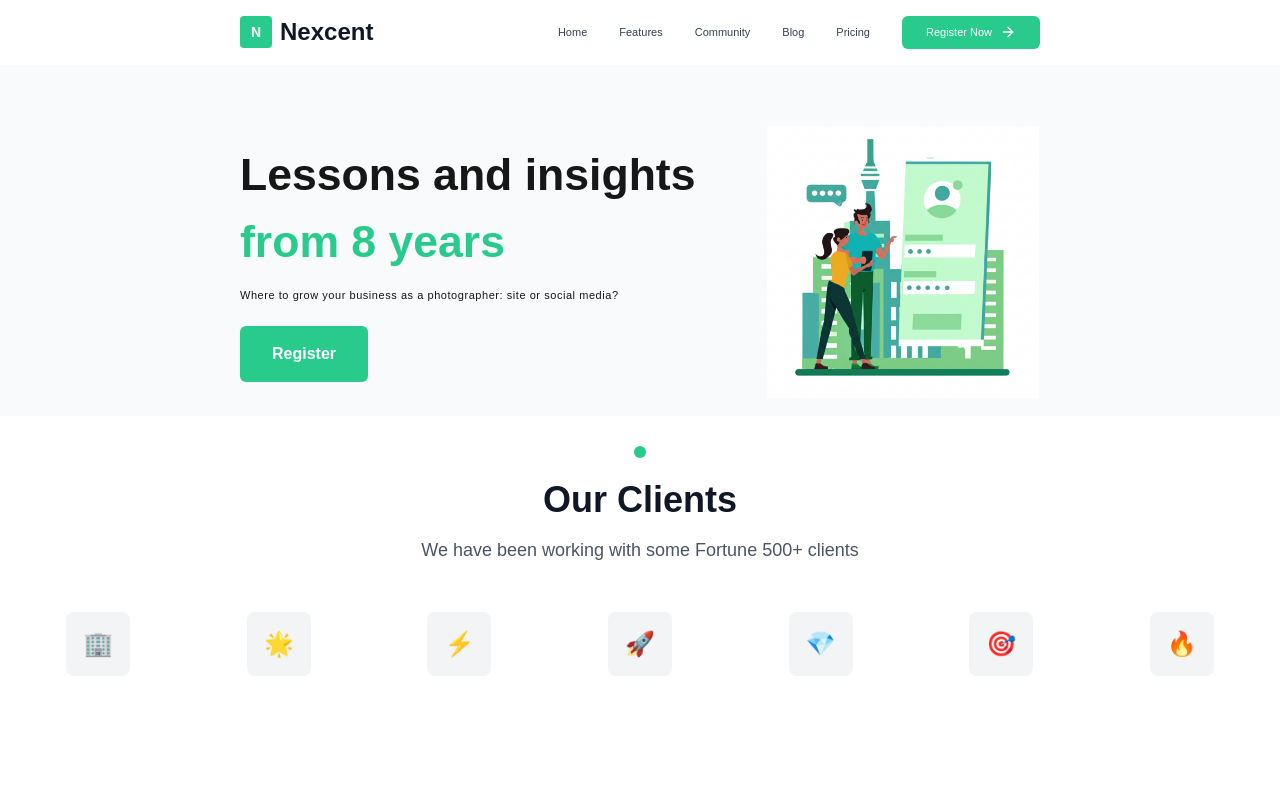
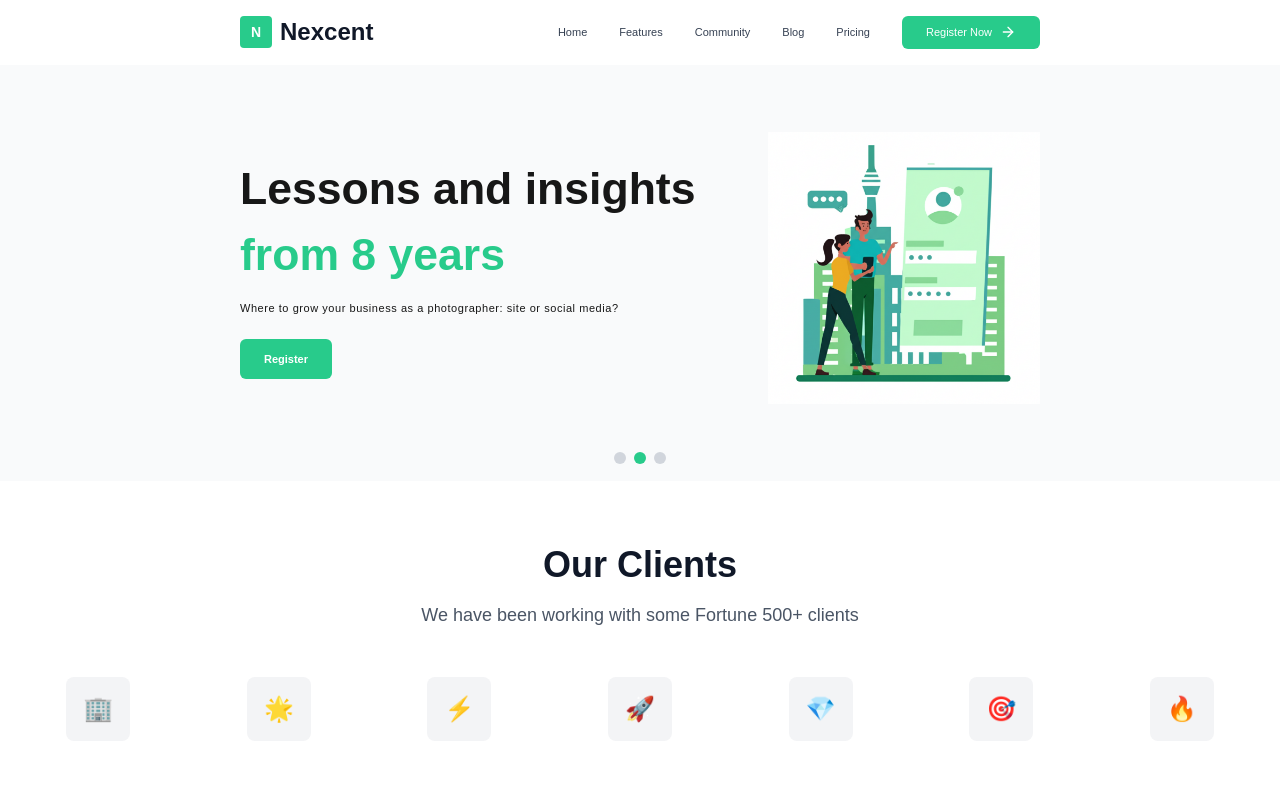
Before and after one commit to chappy-666/figma-minimal-clone, a Next.js app in the folder src/: page / in a window 1280 px wide. Shown: the top 800 px of the page. Built offline with nearby package versions, Linux system fonts and the light colour scheme.

Commit message:
upate Hero Section

```diff
--- a/src/app/page.tsx
+++ b/src/app/page.tsx
@@ -15,7 +15,6 @@ import {
 export default function Home() {
   const [isMenuOpen, setIsMenuOpen] = useState(false);
   const [currentSlide, setCurrentSlide] = useState(0);
-  const [scrollY, setScrollY] = useState(0);
 
   const slides = [
     {
@@ -25,13 +24,21 @@ export default function Home() {
         "Where to grow your business as a photographer: site or social media?",
       image: "💻",
     },
+    {
+      title: "Lessons and insights",
+      subtitle: "from 8 years",
+      description:
+        "Where to grow your business as a photographer: site or social media?",
+      image: "💻",
+    },
+    {
+      title: "Lessons and insights",
+      subtitle: "from 8 years",
+      description:
+        "Where to grow your business as a photographer: site or social media?",
+      image: "💻",
+    },
   ];
-
-  useEffect(() => {
-    const handleScroll = () => setScrollY(window.scrollY);
-    window.addEventListener("scroll", handleScroll);
-    return () => window.removeEventListener("scroll", handleScroll);
-  }, []);
 
   useEffect(() => {
     const timer = setInterval(() => {
@@ -53,11 +60,7 @@ export default function Home() {
   return (
     <div className="min-h-screen">
       {/* Navigation */}
-      <nav
-        className={`fixed top-0 w-full z-50 transition-all duration-300 ${
-          scrollY > 50 ? "bg-white shadow-lg" : "bg-white/95 backdrop-blur-sm"
-        }`}
-      >
+      <nav className={`w-full z-50  bg-white `}>
         <div className="mx-auto px-[100px] py-4 w-[1000px]">
           <div className="flex justify-between items-center">
             {/* Logo */}
@@ -159,9 +162,9 @@ export default function Home() {
       </nav>
 
       {/* Hero Section with Slider */}
-      <section id="home" className="bg-gray-50 py-[126px] h-[416px]">
+      <section id="home" className="bg-gray-50 py-[67px] h-[416px]">
         <div className="mx-auto px-[100px] w-[1000px]">
-          <div className="flex flex-row items-center">
+          <div className="flex flex-row justify-between items-center">
             {/* Left Content */}
             <div className="lw-[457px]">
               <h1 className="font-semibold text-[44.55px]">
@@ -173,7 +176,7 @@ export default function Home() {
               <p className="mt-[11px] text-[11px] leading-[16.7px] tracking-wider">
                 {slides[currentSlide].description}
               </p>
-              <button className="bg-mini-500 hover:bg-mini-600 hover:shadow-lg mt-[22px] px-6 md:px-8 py-3 md:py-4 rounded-md font-semibold text-white text-sm md:text-base hover:scale-105 transition-all duration-300">
+              <button className="bg-mini-500 hover:bg-mini-600 mt-[22px] px-6 py-3 rounded-md font-semibold text-[11px] text-white text-base">
                 Register
               </button>
             </div>
```
